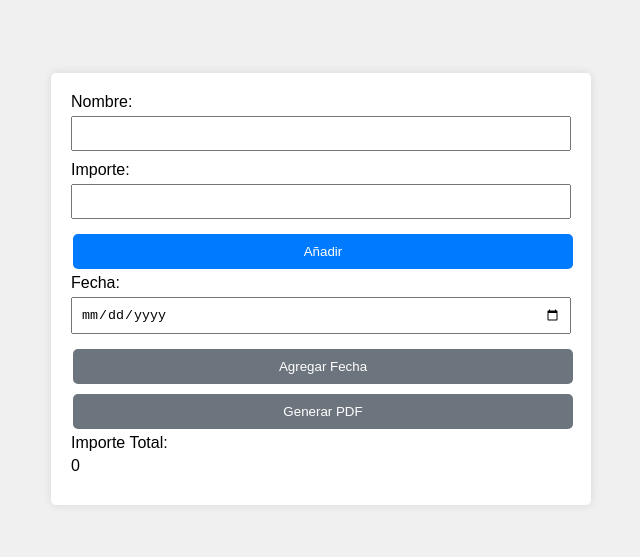
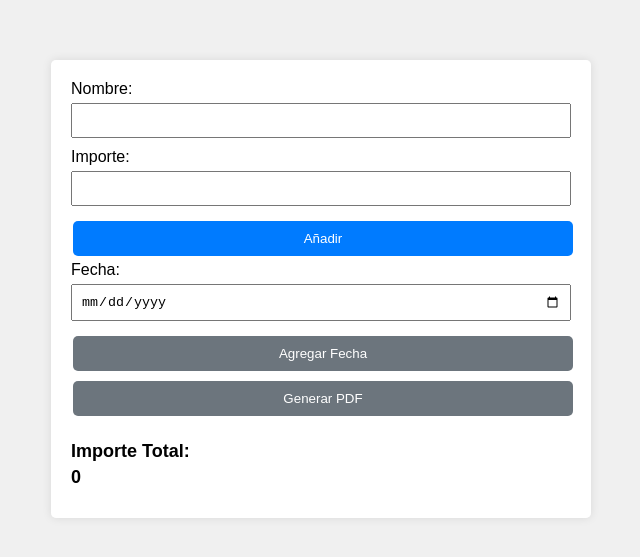
Before and after one commit to conraMARTINEZ/PlanillaSaoPablo, a plain HTML site: page index.html in a window 1280 px wide. Shown: the part 111-668 px from the top of the page, without its empty margins (319-959 px from the left). Drawn offline with nearby package versions, Linux system fonts and the light colour scheme.

Commit message:
Update styles.css

```diff
--- a/styles.css
+++ b/styles.css
@@ -77,6 +77,11 @@ body {
 .hidden {
     display: none;
 }
+.total {
+    margin-top: 20px;
+    font-size: 18px;
+    font-weight: bold;
+}
 
 @media (min-width: 600px) {
     .entry {
```
